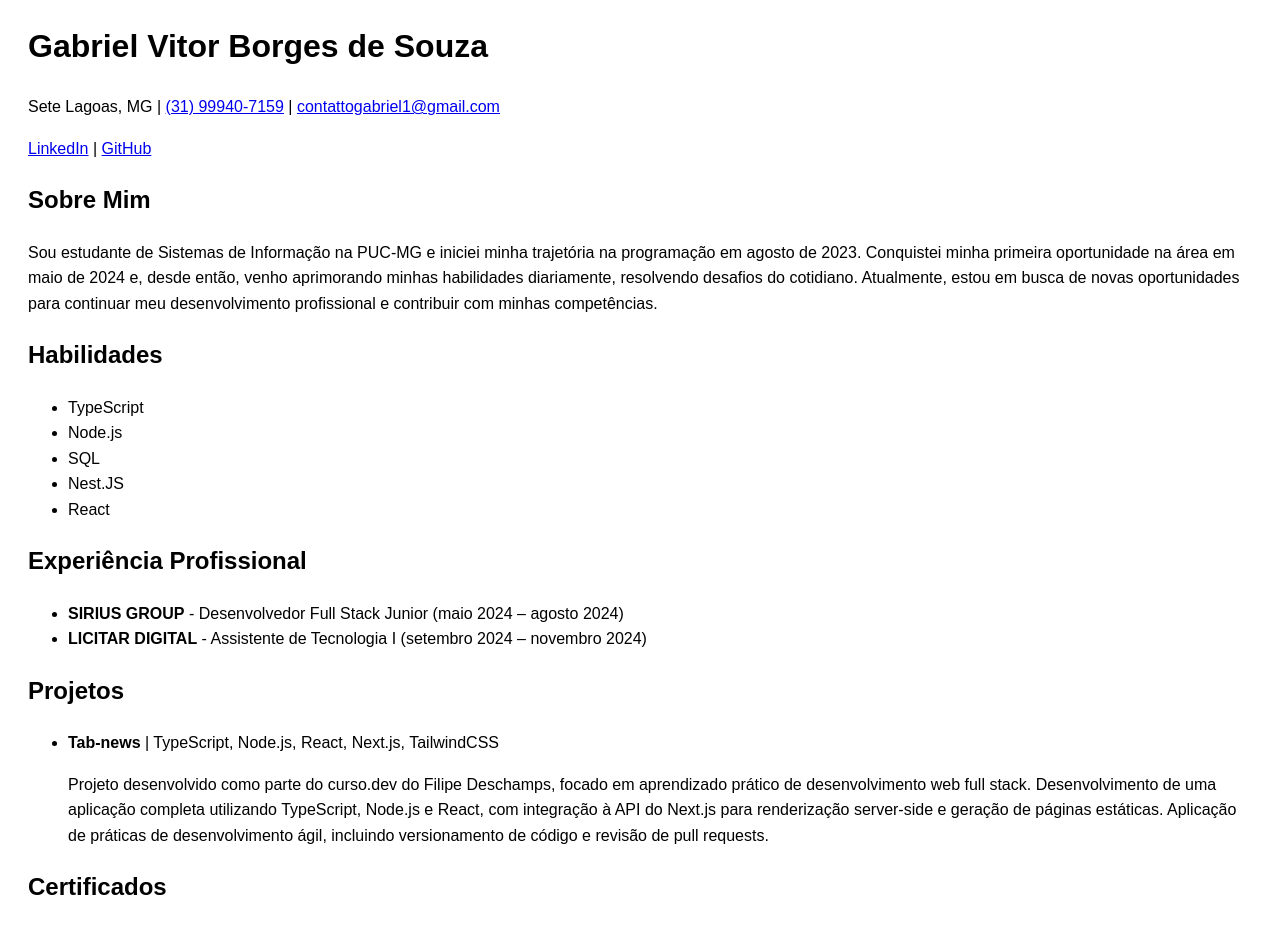
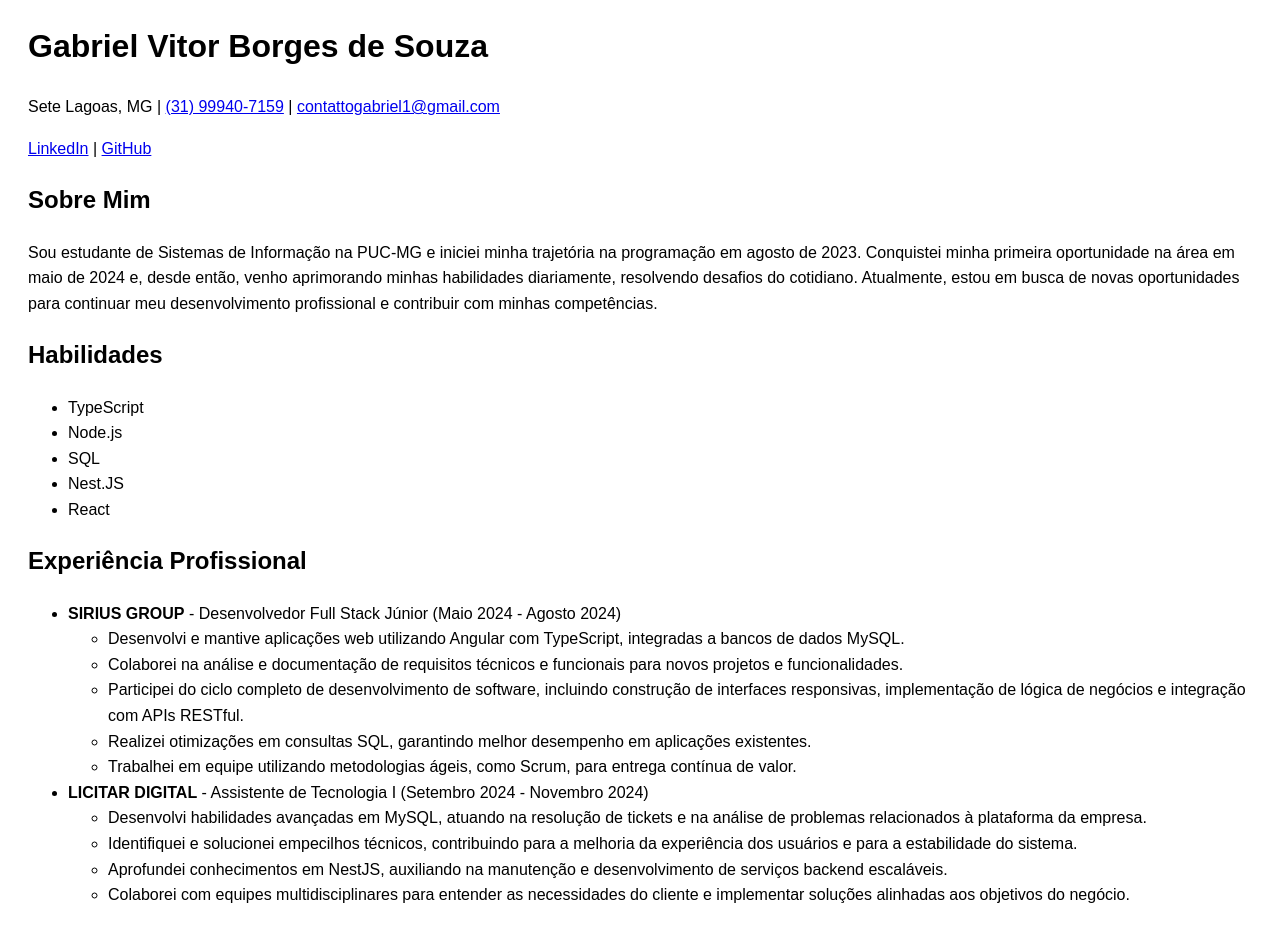
Before and after one commit to contattoGabriel/clone-tabnews, a Next.js app: page / in a window 1280 px wide. Shown: the top 931 px of the page. Built offline with nearby package versions, Linux system fonts and the light colour scheme.

Commit message:
curriculo para entrevista

```diff
--- a/pages/index.js
+++ b/pages/index.js
@@ -61,12 +61,56 @@ function Home() {
         <h2>Experiência Profissional</h2>
         <ul>
           <li>
-            <strong>SIRIUS GROUP</strong> - Desenvolvedor Full Stack Junior
-            (maio 2024 – agosto 2024)
+            <strong>SIRIUS GROUP</strong> - Desenvolvedor Full Stack Júnior
+            (Maio 2024 - Agosto 2024)
+            <ul>
+              <li>
+                Desenvolvi e mantive aplicações web utilizando Angular com
+                TypeScript, integradas a bancos de dados MySQL.
+              </li>
+              <li>
+                Colaborei na análise e documentação de requisitos técnicos e
+                funcionais para novos projetos e funcionalidades.
+              </li>
+              <li>
+                Participei do ciclo completo de desenvolvimento de software,
+                incluindo construção de interfaces responsivas, implementação de
+                lógica de negócios e integração com APIs RESTful.
+              </li>
+              <li>
+                Realizei otimizações em consultas SQL, garantindo melhor
+                desempenho em aplicações existentes.
+              </li>
+              <li>
+                Trabalhei em equipe utilizando metodologias ágeis, como Scrum,
+                para entrega contínua de valor.
+              </li>
+            </ul>
           </li>
           <li>
             <strong>LICITAR DIGITAL</strong> - Assistente de Tecnologia I
-            (setembro 2024 – novembro 2024)
+            (Setembro 2024 - Novembro 2024)
+            <ul>
+              <li>
+                Desenvolvi habilidades avançadas em MySQL, atuando na resolução
+                de tickets e na análise de problemas relacionados à plataforma
+                da empresa.
+              </li>
+              <li>
+                Identifiquei e solucionei empecilhos técnicos, contribuindo para
+                a melhoria da experiência dos usuários e para a estabilidade do
+                sistema.
+              </li>
+              <li>
+                Aprofundei conhecimentos em NestJS, auxiliando na manutenção e
+                desenvolvimento de serviços backend escaláveis.
+              </li>
+              <li>
+                Colaborei com equipes multidisciplinares para entender as
+                necessidades do cliente e implementar soluções alinhadas aos
+                objetivos do negócio.
+              </li>
+            </ul>
           </li>
         </ul>
       </section>
```
